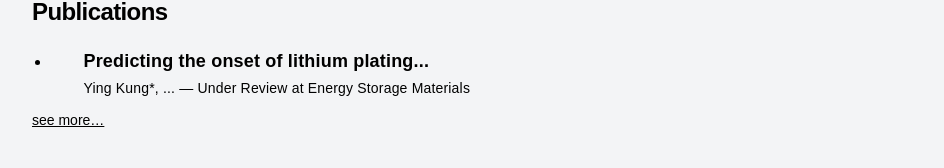
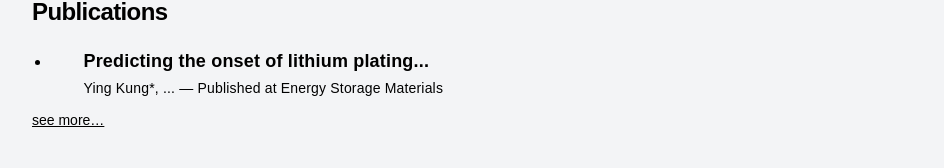
Before and after one commit to proma30678/phd-portfolio, a Next.js app: page / in a window 1280 px wide. Shown: the part 1060-1228 px from the top of the page, without its empty margins (56-1000 px from the left). Built offline with nearby package versions, Linux system fonts and the light colour scheme.

Commit message:
Update publications text and paper.pdf

```diff
--- a/src/content/site.ts
+++ b/src/content/site.ts
@@ -16,7 +16,7 @@ export const profile = {
     {
       title: "Predicting the onset of lithium plating...",
       authors: "Ying Kung*, ...",
-      venue: "Under Review at Energy Storage Materials",
+      venue: "Published at Energy Storage Materials",
       highlight: "<strong>Voltage-based diagnostic framework</strong> for detecting <strong>lithium plating onset</strong> without reference electrodes or destructive tests. Introduces the <strong>pseudo-P curve</strong>, constructed from the derivative of charging overpotential with respect to lithium inventory.Uses only <strong>full-cell voltage</strong> and <strong>capacity data</strong> to pinpoint plating onset time under various C-rates. Validated across different cycling datasets, achieving plating detection accuracy within 3% capacity error. Enables plating-free fast-charging protocols with <strong>>99% </strong>Coulombic efficiency by adjusting cutoff SOC in real time. Applicable to commercial cells and compatible with embedded BMS for on-board implementation.",
       image: "/images/thesis-a.jpg", // 放在 public/images
       pdf: "/files/paper.pdf" // 放在 public/files/paper
```
Also changed, not shown: 1 other file (tests, documents, lock files or other folders).
